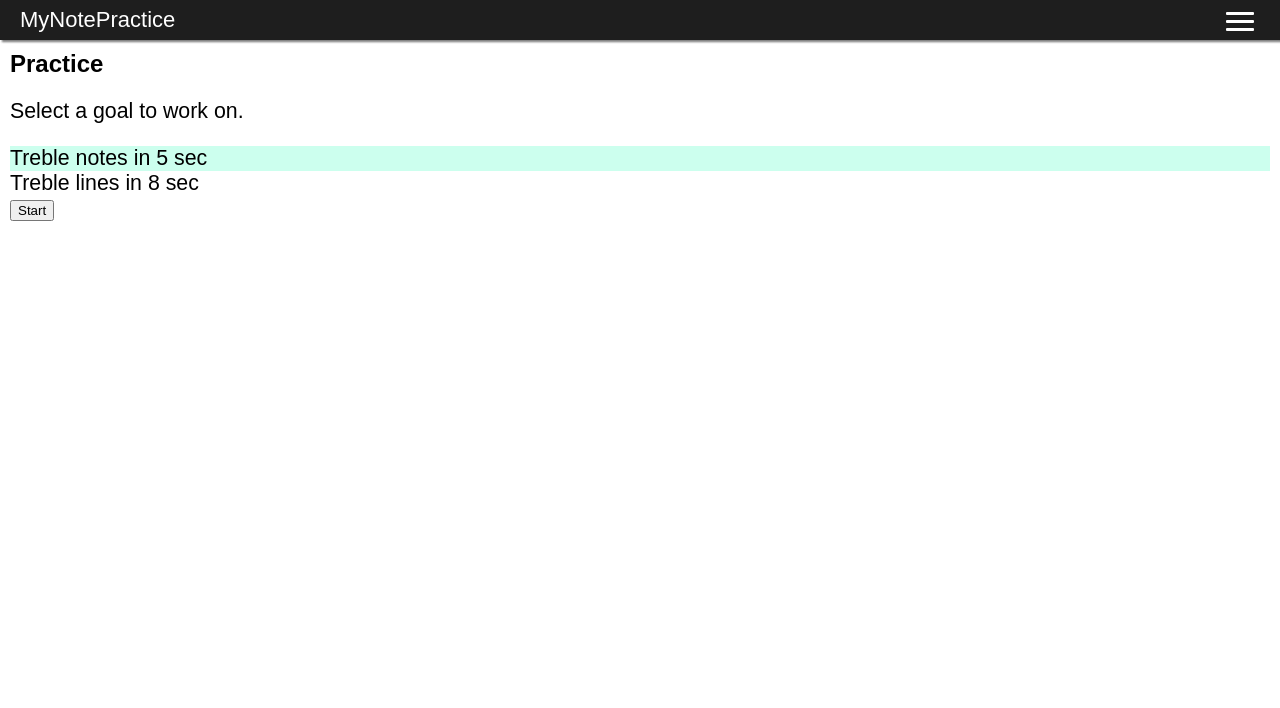
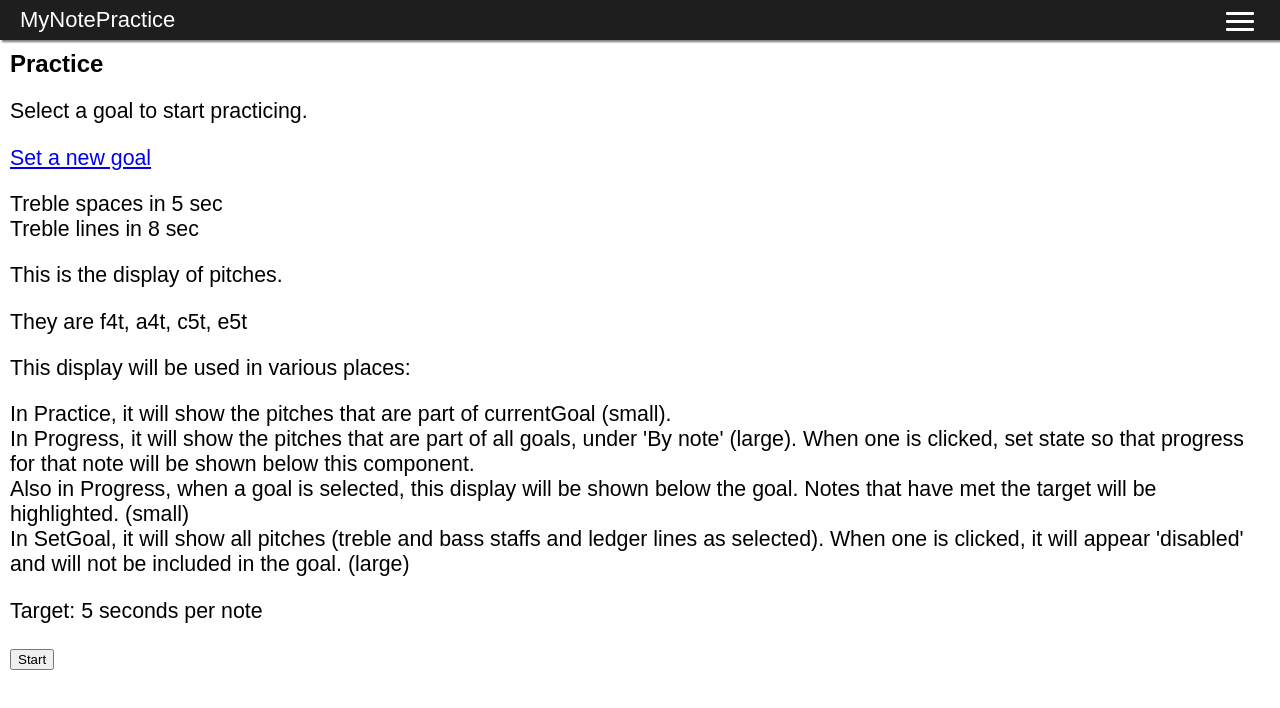
Before and after one commit to KristenWilde/note-practice-app-1, a React (Create React App) app in the folder client/note_practice/: page /1/practice in a window 1280 px wide. Shown: the top 708 px of the page. Built offline with nearby package versions, Linux system fonts and the light colour scheme.

Commit message:
added top-level components with routing

```diff
--- /dev/null
+++ b/client/note_practice/src/components/Account.js
@@ -0,0 +1,18 @@
+import React from 'react'
+import PropTypes from 'prop-types'
+import MenuBar from './MenuBar'
+
+class Account extends React.Component {
+  render() {
+    return (
+      <div>
+        <MenuBar userId={this.props.match.params.userId}/>
+        <main>
+          This is the Account view. Here user can change his/her password.
+        </main>
+      </div>
+    )
+  }
+}
+
+export default Account
--- /dev/null
+++ b/client/note_practice/src/components/Buddies.js
@@ -0,0 +1,18 @@
+import React from 'react'
+import PropTypes from 'prop-types'
+import MenuBar from './MenuBar'
+
+class Buddies extends React.Component {
+  render() {
+    return (
+      <div>
+        <MenuBar userId={this.props.match.params.userId}/>
+        <main>
+          This is the Buddies view. Here user can share their progress with other users.
+        </main>
+      </div>
+    )
+  }
+}
+
+export default Buddies
--- /dev/null
+++ b/client/note_practice/src/components/DisplayPitches.js
@@ -0,0 +1,25 @@
+import React from 'react'
+import PropTypes from 'prop-types';
+
+class DisplayPitches extends React.Component {
+  render() {
+    return (
+      <div>
+        <p>This is the display of pitches.</p>
+        <p>They are {this.props.pitches.join(', ')}</p>
+        <p>This display will be used in various places:</p>
+        <ul>
+          <li>In Practice, it will show the pitches that are part of currentGoal (small).</li>
+          <li>In Progress, it will show the pitches that are part of all goals, under 'By note' (large).
+           When one is clicked, set state so that progress for that note will be shown below this component.</li>
+          <li>Also in Progress, when a goal is selected, this display will be shown below the goal.
+           Notes that have met the target will be highlighted. (small)</li>
+          <li>In SetGoal, it will show all pitches (treble and bass staffs and ledger lines as selected).
+           When one is clicked, it will appear 'disabled' and will not be included in the goal. (large)</li>
+        </ul>
+      </div>
+    )
+  }
+}
+
+export default DisplayPitches
--- /dev/null
+++ b/client/note_practice/src/components/FAQ.js
@@ -0,0 +1,14 @@
+import React from 'react'
+
+class FAQ extends React.Component { // stateless functional component
+  render() {
+    return (
+      <main>
+        <h1>Questions?</h1>
+        <p>Here we will explain why our app is so awesome for music learners.</p>
+      </main>
+    )
+  }
+}
+
+export default FAQ
--- a/client/note_practice/src/components/MenuBar.js
+++ b/client/note_practice/src/components/MenuBar.js
@@ -8,8 +8,8 @@ class MenuBar extends React.Component {
     'Set a Goal': `/${this.props.userId}/goal/new`,
     'View Progress': `/${this.props.userId}/progress`,
     'Music Buddies': `/${this.props.userId}/buddies`,
-    'FAQ': '/faq',
-    'My Account':`/${this.props.userId}`,
+    'FAQ': "/faq",
+    'My Account':`/${this.props.userId}/account`,
     'Log out': '/logout',
   }
 
--- a/client/note_practice/src/components/PickGoal.js
+++ b/client/note_practice/src/components/PickGoal.js
@@ -1,9 +1,10 @@
 import React from 'react'
 
 class PickGoal extends React.Component {
+
   classForGoal(title) {
     console.log(this.props.currentGoal, title)
-    if (this.props.currentGoal === title) {
+    if (this.props.currentGoal.title === title) {
       return 'selected';
     } else {
       return '';
@@ -12,16 +13,15 @@ class PickGoal extends React.Component {
 
   render() {
     return (
-      <main>
-        <h1>Practice</h1>
-        <p>Select a goal to work on.</p>
-        <ul onClick={this.props.selectGoal}>
+      <ul onClick={this.props.selectGoal}>
         {this.props.goals.map( (goal, idx) => {
-          return <li key={idx} className={this.classForGoal(goal.title)}>{goal.title}</li>
-          })}
-        </ul>
-        <button className="continue">Start</button>
-      </main>
+          return (
+            <li key={idx} className={this.classForGoal(goal.title)}>
+              {goal.title}
+            </li>
+          )
+        })}
+      </ul>
     )
   }
 }
--- a/client/note_practice/src/components/Practice.js
+++ b/client/note_practice/src/components/Practice.js
@@ -1,29 +1,66 @@
-import React, { Component } from 'react';
+import React, { Component } from 'react'
+import { Link } from 'react-router-dom'
 import MenuBar from './MenuBar'
 import SetGoal from './SetGoal'
 import PickGoal from './PickGoal'
+import Quiz from './Quiz'
+import DisplayPitches from './DisplayPitches'
 
 class Practice extends Component {
   state = {
     goals: [
-      { title: 'Treble notes in 5 sec' },
-      { title: 'Treble lines in 8 sec' }
+      { title: 'Treble spaces in 5 sec',
+        pitches: ['f4t', 'a4t', 'c5t', 'e5t'],
+        targetProgress: 5000,
+      },
+      { title: 'Treble lines in 8 sec',
+        pitches: ['e4t', 'g4t', 'b4t', 'd5t', 'f5t'],
+        targetProgress: 8000,
+      }
     ],
-    currentGoal: 'Treble notes in 5 sec',
+    currentGoal: {
+      title: 'Treble notes in 5 sec',
+      pitches: ['f4t', 'a4t', 'c5t', 'e5t'],
+      targetProgress: 5000,
+    },
+    started: false,
   }
   // temporarily defining state for development
 
+  // Find a lifecycle hook for getting the ajax data
+  // Write a method for fetching the goal data
+  // Write a component for the quiz.
+
   selectGoal = e => {
     const goalTitle = e.target.innerText;
-    localStorage.setItem('currentGoal', goalTitle)
-    this.setState({ currentGoal: goalTitle })
+    const goal = this.state.goals.filter(goal => {
+      return goal.title === goalTitle
+    })[0]
+    localStorage.setItem('currentGoal', goal)
+    this.setState({ currentGoal: goal })
+  }
+
+  startQuiz = e => {
+    this.setState({ started: true })
   }
 
   render() {
+    if (this.state.started) {
+      return <Quiz currentGoal={this.state.currentGoal}/>
+    }
+
     return (
       <div>
         <MenuBar userId={this.props.match.params.userId}/>
-        <PickGoal goals={this.state.goals} selectGoal={this.selectGoal} currentGoal={this.state.currentGoal}/>
+        <main>
+          <h1>Practice</h1>
+          <p>Select a goal to start practicing.</p>
+          <p><Link to={'/' + this.props.match.params.userId + '/goal/new'}>Set a new goal</Link></p>
+          <PickGoal goals={this.state.goals} selectGoal={this.selectGoal} currentGoal={this.state.currentGoal}/>
+          <DisplayPitches pitches={this.state.currentGoal.pitches}/>
+          <p>Target: { this.state.currentGoal.targetProgress/1000 } seconds per note</p>
+          <button className="go" onClick={this.startQuiz}>Start</button>
+        </main>
       </div>
     )
   }
--- /dev/null
+++ b/client/note_practice/src/components/Progress.js
@@ -0,0 +1,17 @@
+import React from 'react'
+import PropTypes from 'prop-types'
+import MenuBar from './MenuBar'
+
+class Progress extends React.Component {
+  render() {
+    return (
+      <div>
+        <MenuBar userId={this.props.match.params.userId}/>
+        <main>This is where the user can see his/her progress.</main>
+
+      </div>
+    )
+  }
+}
+
+export default Progress
--- /dev/null
+++ b/client/note_practice/src/components/Quiz.js
@@ -0,0 +1,14 @@
+import React from 'react'
+import PropTypes from 'prop-types';
+
+class Quiz extends React.Component {
+  render() {
+    return (
+      <div>
+        <p>This is the quiz.</p>
+      </div>
+    )
+  }
+}
+
+export default Quiz
--- a/client/note_practice/src/components/Router.js
+++ b/client/note_practice/src/components/Router.js
@@ -3,10 +3,10 @@ import { BrowserRouter, Route, Switch } from 'react-router-dom'
 import Home from './Home'
 import Practice from './Practice'
 import SetGoal from './SetGoal'
-// import Progress from './Progress'
-// import Buddies from './Buddies'
-// import Account from './Account'
-// import FAQ from './FAQ'
+import Progress from './Progress'
+import Buddies from './Buddies'
+import Account from './Account'
+import FAQ from './FAQ'
 import NotFound from './NotFound'
 
 const Router = () => (
@@ -14,13 +14,12 @@ const Router = () => (
     <Switch>
       <Route exact path="/" component={Home}/>
       <Route path="/:userId/practice" component={Practice}/>
-      <Route path="/:userId/practice/:goalId" component={Practice}/>
       <Route path="/:userId/goal/new" component={SetGoal}/>
-{/*      <Route path="/:userId/progress" component={Progress}/>
+      <Route path="/:userId/progress" component={Progress}/>
       <Route path='/:userId/buddies' component={Buddies}/>
-      <Route path='/:userId' component={Account}/>
+      <Route path='/:userId/account' component={Account}/>
       <Route exact path='/faq' component={FAQ}/>
-      <Route exact path="/logout" component={Home}/>*/}
+      <Route exact path="/logout" component={Home}/>
       <Route component={NotFound} />
     </Switch>
   </BrowserRouter>
--- a/client/note_practice/src/components/SetGoal.js
+++ b/client/note_practice/src/components/SetGoal.js
@@ -1,4 +1,5 @@
 import React, { Component } from 'react';
+import MenuBar from './MenuBar';
 
 class SetGoal extends Component {
   render() {
```
